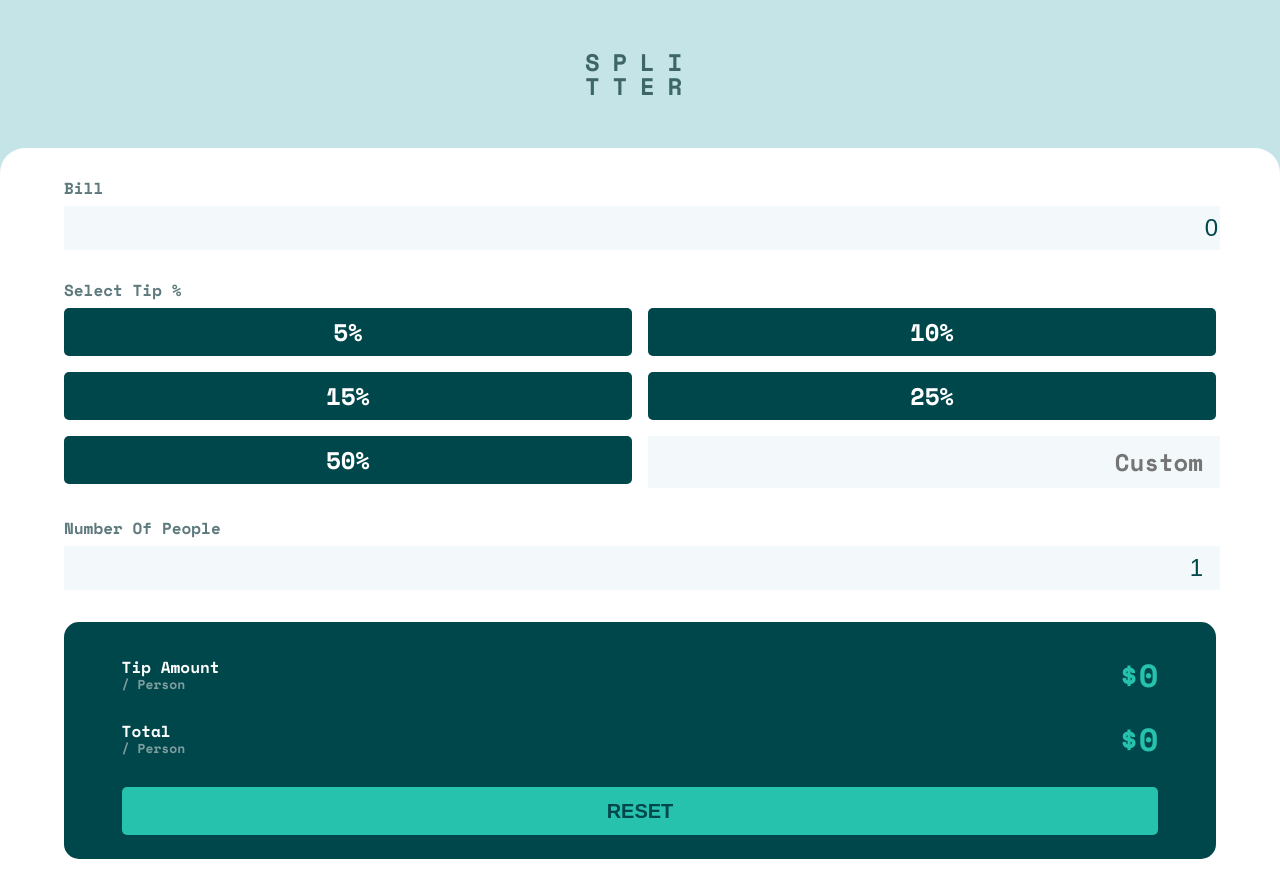
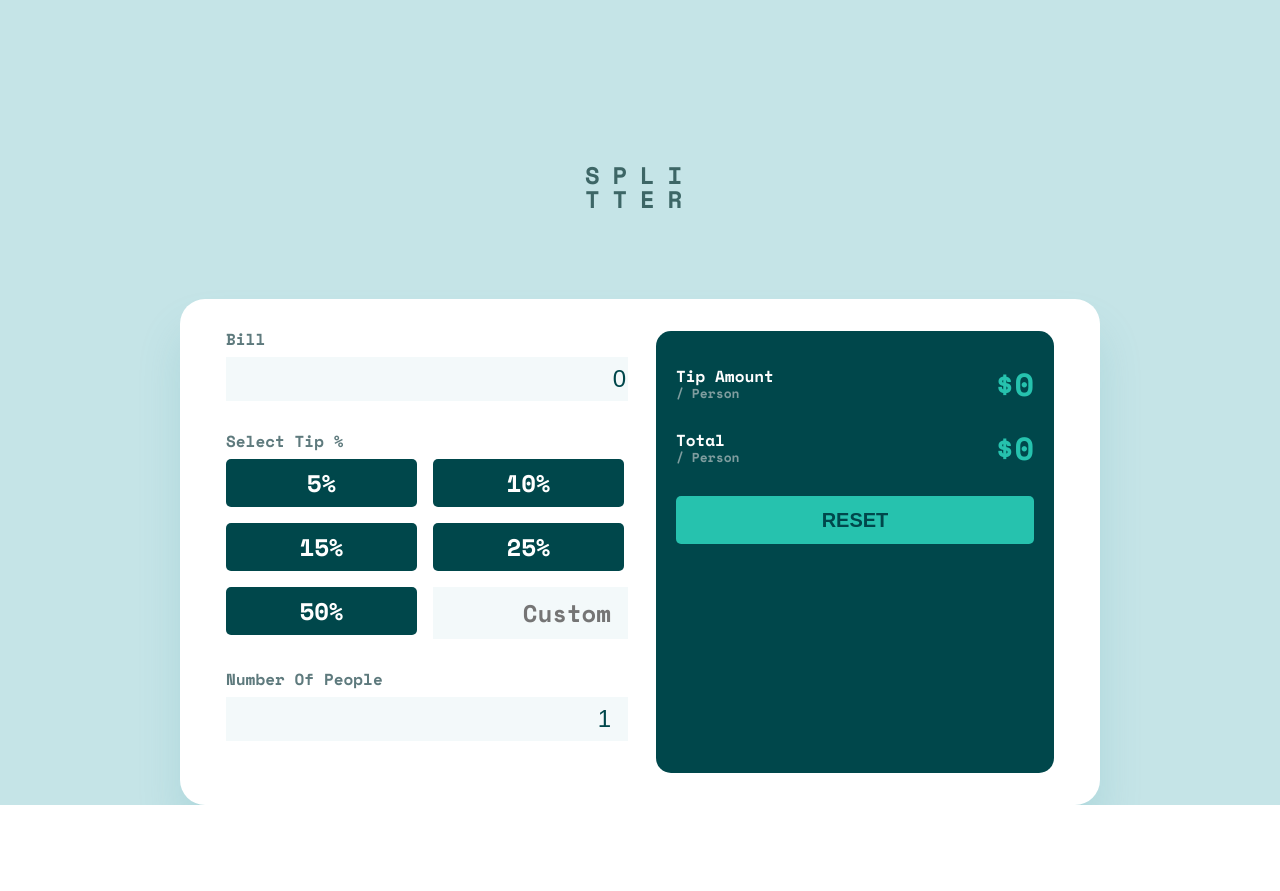
Before and after one commit to shivjoshi1996/tip-calculator-app, a React (Create React App) app: page / in a window 1280 px wide. After the commit the page ends 805 px from the top, so only its background shows below. Built offline with nearby package versions, Linux system fonts and the light colour scheme.

Commit message:
Desktop Styling complete, but  need to style reset button

```diff
--- a/src/components/Calculator.js
+++ b/src/components/Calculator.js
@@ -9,6 +9,12 @@ const StyledCalculatorContainer = styled.div`
   border-radius: 25px 25px 0px 0px;
   padding-top: 2rem;
   padding-bottom: 2rem;
+  max-width: 920px;
+
+  @media (min-width: 768px) {
+    border-radius: 25px;
+    box-shadow: 0px 32px 43px rgba(79, 166, 175, 0.200735);
+  }
 
   label {
     color: #5e7a7d;
@@ -30,32 +36,23 @@ const StyledCalculatorContainer = styled.div`
   }
 `;
 
-const StyledTotalsSection = styled.div`
-  background-color: #00474b;
-  border-radius: 15px;
-  padding-top: 2.3125rem;
-  padding-bottom: 1.5rem;
-  text-align: center;
-
-  p {
-    color: white;
-    font-weight: bold;
-    text-align: left;
-  }
-  span {
-    color: #7f9d9f;
-    font-size: 0.8125rem;
-  }
-`;
-
 const StyledContentContainer = styled.div`
   width: 90%;
   margin: 0 auto;
+
+  @media (min-width: 768px) {
+    display: flex;
+    gap: 2rem;
+  }
 `;
 
 const StyledInputsSection = styled.div`
   display: flex;
   flex-direction: column;
+
+  @media (min-width: 768px) {
+    flex: 1;
+  }
 `;
 
 const StyledTipContent = styled.div`
@@ -69,6 +66,28 @@ const StyledTipContent = styled.div`
     color: #26c2ae;
     font-size: 2rem;
     font-weight: bold;
+  }
+`;
+
+const StyledTotalsSection = styled.div`
+  background-color: #00474b;
+  border-radius: 15px;
+  padding-top: 2.3125rem;
+  padding-bottom: 1.5rem;
+  text-align: center;
+
+  @media (min-width: 768px) {
+    flex: 1;
+  }
+
+  p {
+    color: white;
+    font-weight: bold;
+    text-align: left;
+  }
+  span {
+    color: #7f9d9f;
+    font-size: 0.8125rem;
   }
 `;
 
--- a/src/components/Logo.js
+++ b/src/components/Logo.js
@@ -7,6 +7,11 @@ const StyledLogo = styled.h1`
   letter-spacing: 0.8rem;
   color: #3d6666;
   padding: 50px 0px;
+
+  @media (min-width: 768px) {
+    padding-top: 163px;
+    padding-bottom: 88px;
+  }
 `;
 
 export default function Logo() {
```
